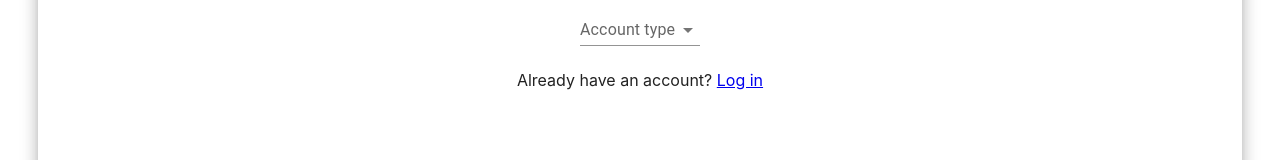
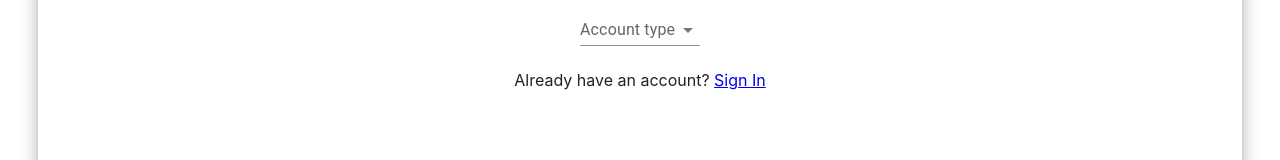
Before and after one commit to r-alo/dev-connect, a React (Create React App) app in the folder client/: page /signup in a window 1280 px wide. Shown: the part 184-344 px from the top of the page. Built offline with nearby package versions, Linux system fonts and the light colour scheme; the HTML template or start-up script is replaced by a standard one.

Commit message:
added type to JWT payload

```diff
--- a/client/src/App.js
+++ b/client/src/App.js
@@ -2,7 +2,7 @@
 import FreelanceProfile from './pages/freelanceProfile';
 import FreelanceHighlight from './pages/freelanceHighlight';
 import Signin from './pages/Signin'
-import RecruiterForm from './components/recruiterForm';
+import RecruiterForm from './components/RecruiterForm';
 import LandingPage from './pages/LandingPage';
 import RecruiterProfile from './pages/recruiterProfile';
 import Signup from './pages/Signup';
@@ -48,7 +48,6 @@
             <Route path="/profile" element={<FreelanceProfile />} />
             <Route path="/recruiter" element={<RecruiterProfile />} />
             <Route path="/highlight" element={ <FreelanceHighlight /> } />
-            <Route path="/recruiterForm" element={<RecruiterForm />} />
             <Route path="/freelancerForm" element={<FreelancerForm />} />
           </Routes>
         </div>
--- a/client/src/pages/Signup.js
+++ b/client/src/pages/Signup.js
@@ -2,6 +2,8 @@
 import { Grid, Paper, Button, InputLabel, Select, MenuItem, FormControl } from '@mui/material'
 import FreelancerForm from '../components/FreelancerForm';
 import RecruiterForm from '../components/RecruiterForm';
+
+import { Link } from 'react-router-dom';
 
 import { useMutation } from '@apollo/client';
 import Auth from '../utils/Auth';
@@ -39,7 +41,7 @@
                         <MenuItem value={'recruiter'}>Recruiter</MenuItem>
                     </Select>
                 </FormControl>
-                <p>Already have an account? <a href='/login'>Log in</a></p>
+                <p>Already have an account? <Link to='/signin'>Sign In</Link></p>
             </Paper>
         </Grid>
     );
```
Also changed, not shown: 1 other file (tests, documents, lock files or other folders).
